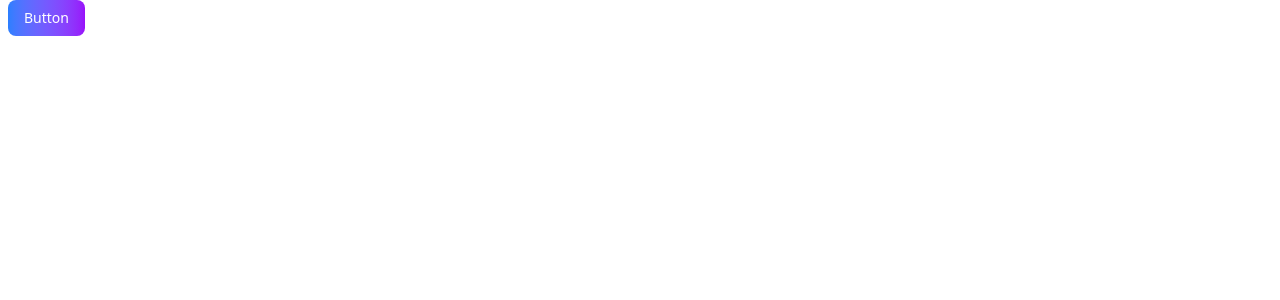
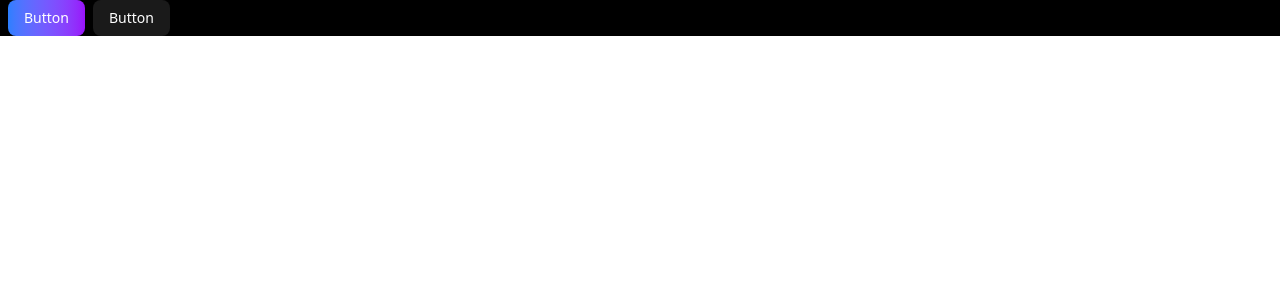
Before and after one commit to makwanaavi/Ai-Image-Editor, a Next.js app: page / in a window 1280 px wide. Shown: the top 300 px of the page. Built offline with nearby package versions, Linux system fonts and the light colour scheme.

Commit message:
first commit

```diff
--- a/app/page.js
+++ b/app/page.js
@@ -4,9 +4,10 @@ import { Button } from ".././components/ui/button"
 export default function Home() {
   return (
     <div>
-       <div className="flex flex-wrap items-center gap-2 md:flex-row">
+       <div className="flex flex-wrap items-center gap-2 md:flex-row bg-black">
       <br />
       <Button variant="primary">Button</Button>
+      <Button variant="glass">Button</Button>
     </div>
     </div>
   );
--- a/components/ui/button.jsx
+++ b/components/ui/button.jsx
@@ -21,12 +21,14 @@ const buttonVariants = cva(
           "hover:bg-accent hover:text-accent-foreground dark:hover:bg-accent/50",
         link: "text-primary underline-offset-4 hover:underline",
         primary: "backdrop-blur-lg bg-gradient-to-r from-blue-500 to-purple-600 text-white border-transparent hover:shadow-2xl hover:shadow-blur-500/25 hover:transform hover:scale-105",
+        glass: "backdrop-blur-lg bg-white/10 text-white border-white/20 hover:bg-white/20 hover:transform hover:scale-105",
 
       },
       size: {
         default: "h-9 px-4 py-2 has-[>svg]:px-3",
         sm: "h-8 rounded-md gap-1.5 px-3 has-[>svg]:px-2.5",
         lg: "h-10 rounded-md px-6 has-[>svg]:px-4",
+        xl : "h-12 px-6 text-base rounded-xl",
         icon: "size-9",
       },
     },
```
